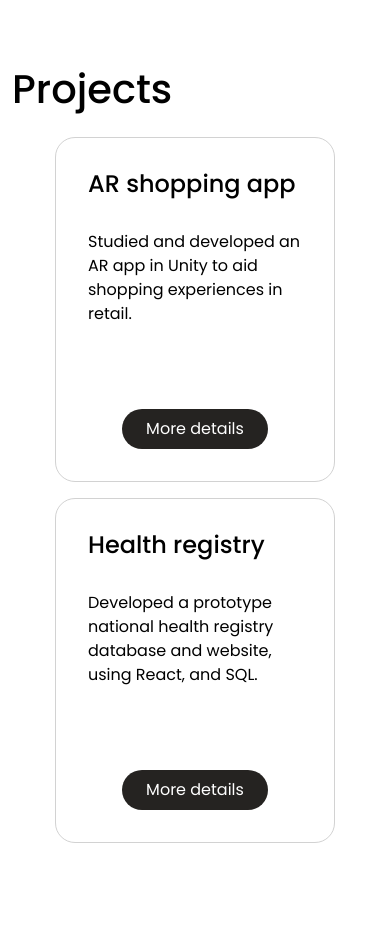
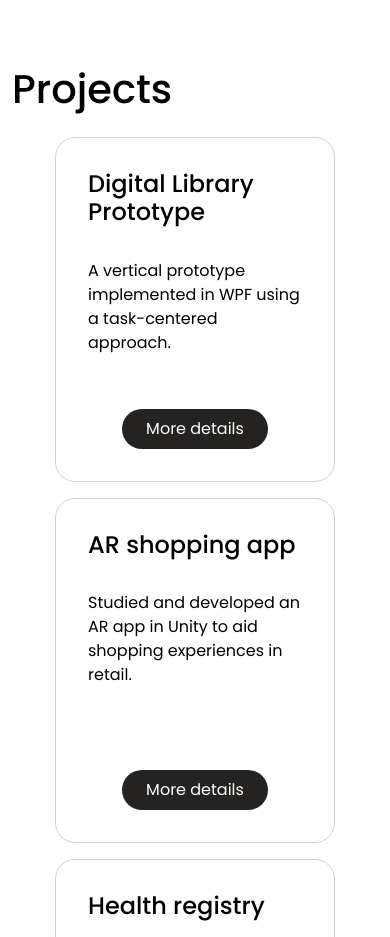
Before and after one commit to tylerHartleb/Tyler-Hartleb-s-Website, a Vue app: page / in a window 390 px wide. Shown: the part 2600-3537 px from the top of the page. Built offline with nearby package versions, Linux system fonts and the light colour scheme; no server answers; what aws-amplify would draw is missing.

Commit message:
Add prev semester project
Also added changes for mobile backgrounds.

```diff
--- a/src/assets/base.scss
+++ b/src/assets/base.scss
@@ -66,6 +66,7 @@
 
 html {
     scroll-behavior: smooth;
+    background-image: linear-gradient(#1D1D1F, var(--color-background));
 }
 
 body {
--- a/src/components/WebsiteHeader.vue
+++ b/src/components/WebsiteHeader.vue
@@ -163,6 +163,12 @@
 	@use 'src/assets/typography' as *;
 
 	$font-size-nav: 1.125rem;
+
+	html {
+		&:has(.header__nav-btn._active) {
+			background: #1D1D1F;
+		}
+	}
 
 
 	.header {
--- a/src/components/sections/ProjectsVue.vue
+++ b/src/components/sections/ProjectsVue.vue
@@ -2,6 +2,22 @@
     <div class="projects-section" id="projects">
         <h2 class="heading-title" v-html="'Projects'" />
         <ul class="projects__container">
+            <li class="project__item _digital-library">
+                <Project :title="digitalLibrary.title" :summary="digitalLibrary.summary">
+                    <template #info>
+                        <p>
+                            This project is a vertical prototype implemented using Windows Presentation Foundation developed using a task-centered design approach. The primary purpose of this prototype is to provide information about a Library’s digital and physical offerings. For example, the mobile app provides information about a book; for physical books, this may include the physical location; for digital books, the availability.
+                        </p>
+                        <ul class="links">
+                            <li>
+                                <a aria-label="(Opens in a new tab)" href="https://github.com/tylerHartleb/Digital-Library-Prototype" target="_blank">
+                                    <i class="fa-brands fa-github fa-2xl button-link" />
+                                </a>
+                            </li>
+                        </ul>
+                    </template>
+                </Project>
+            </li>
             <li class="project__item _ar-app">
                 <Project :title="arApp.title" :summary="arApp.summary">
                     <template #info>
@@ -25,7 +41,7 @@
                     </template>
                 </Project>
             </li>
-            <li class="project__item _ar-app">
+            <li class="project__item _health-app">
                 <Project :title="healthRegistry.title" :summary="healthRegistry.summary">
                     <template #info>
                         <p>My team developed a functional prototype of a national health registry. Current health registries are complex and fragmented, our goal was to improve this by building
@@ -50,6 +66,13 @@
     import { reactive } from 'vue'
     import Project from '../Project.vue';
     import researchPaper from '@/assets/files/cpsc-599.pdf';
+
+    const { digitalLibrary } = reactive({
+        digitalLibrary: {
+            title: 'Digital Library Prototype',
+            summary: 'A vertical prototype implemented in WPF using a task-centered approach.'
+        }
+    })
 
     const { arApp } = reactive({
         arApp: {
```
